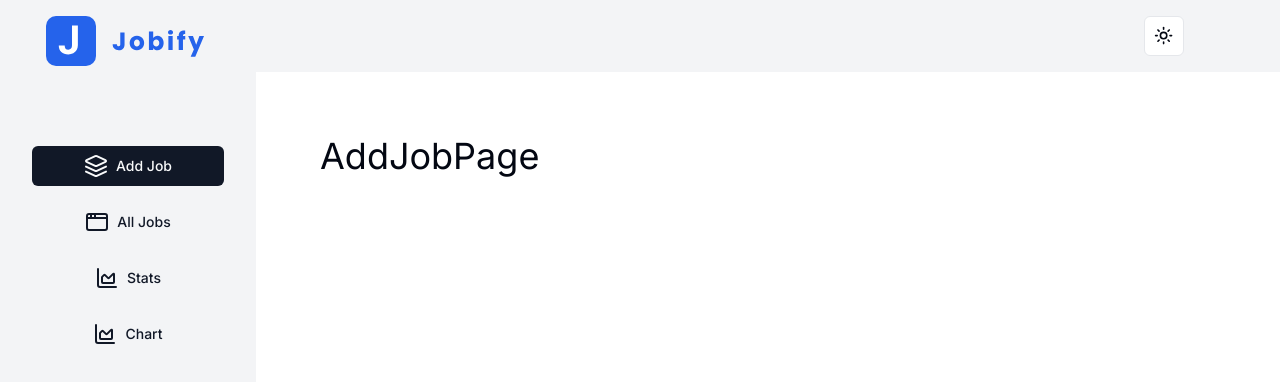
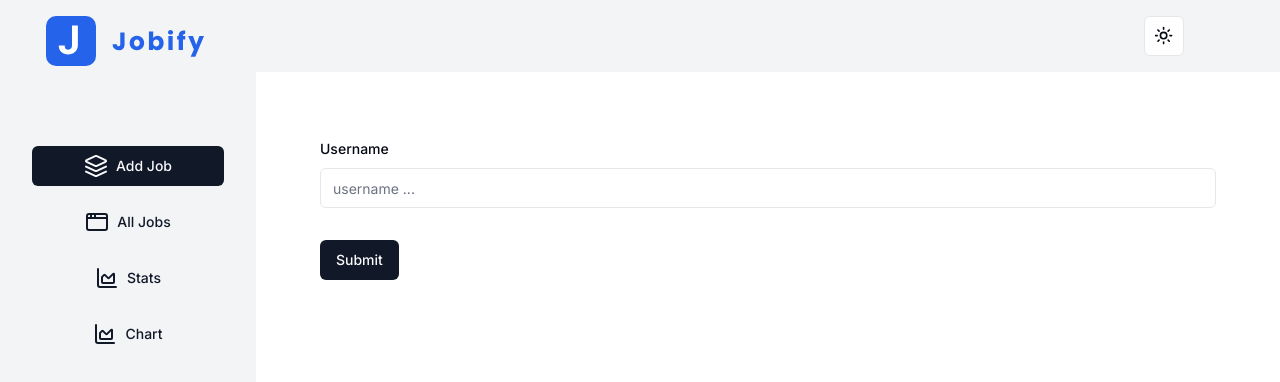
Before and after one commit to usama-rahman/jobify, a Next.js app: page /add-job in a window 1280 px wide. Shown: the top 382 px of the page. Built offline with nearby package versions, Linux system fonts and the light colour scheme.

Commit message:
Shad cn form Added

```diff
--- a/app/(dashboard)/add-job/page.tsx
+++ b/app/(dashboard)/add-job/page.tsx
@@ -1,3 +1,9 @@
+import CreateJobForm from "@/components/CreateJobForm";
+
 export default function AddJobPage() {
-  return <h1 className="text-4xl ">AddJobPage</h1>;
+  return (
+    <>
+      <CreateJobForm />
+    </>
+  );
 }
--- /dev/null
+++ b/components/CreateJobForm.tsx
@@ -0,0 +1,61 @@
+"use client";
+
+import { zodResolver } from "@hookform/resolvers/zod";
+import { useForm } from "react-hook-form";
+import * as z from "zod";
+
+import { Button } from "@/components/ui/button";
+import {
+  Form,
+  FormControl,
+  FormField,
+  FormItem,
+  FormLabel,
+  FormMessage,
+} from "@/components/ui/form";
+import { Input } from "@/components/ui/input";
+
+const formSchema = z.object({
+  username: z.string().min(2, {
+    message: "Username must be at least 2 characters.",
+  }),
+});
+
+function CreateJobForm() {
+  // 1. Define your form.
+  const form = useForm<z.infer<typeof formSchema>>({
+    resolver: zodResolver(formSchema),
+    defaultValues: {
+      username: "",
+    },
+  });
+
+  // 2. Define a submit handler.
+  function onSubmit(values: z.infer<typeof formSchema>) {
+    // Do something with the form values.
+    // ✅ This will be type-safe and validated.
+    console.log(values);
+  }
+
+  return (
+    <Form {...form}>
+      <form onSubmit={form.handleSubmit(onSubmit)} className="space-y-8">
+        <FormField
+          control={form.control}
+          name="username"
+          render={({ field }) => (
+            <FormItem>
+              <FormLabel>Username</FormLabel>
+              <FormControl>
+                <Input placeholder="username ..." {...field} />
+              </FormControl>
+              <FormMessage />
+            </FormItem>
+          )}
+        />
+        <Button type="submit">Submit</Button>
+      </form>
+    </Form>
+  );
+}
+export default CreateJobForm;
--- /dev/null
+++ b/components/ui/form.tsx
@@ -0,0 +1,178 @@
+"use client"
+
+import * as React from "react"
+import * as LabelPrimitive from "@radix-ui/react-label"
+import { Slot } from "@radix-ui/react-slot"
+import {
+  Controller,
+  ControllerProps,
+  FieldPath,
+  FieldValues,
+  FormProvider,
+  useFormContext,
+} from "react-hook-form"
+
+import { cn } from "@/lib/utils"
+import { Label } from "@/components/ui/label"
+
+const Form = FormProvider
+
+type FormFieldContextValue<
+  TFieldValues extends FieldValues = FieldValues,
+  TName extends FieldPath<TFieldValues> = FieldPath<TFieldValues>
+> = {
+  name: TName
+}
+
+const FormFieldContext = React.createContext<FormFieldContextValue>(
+  {} as FormFieldContextValue
+)
+
+const FormField = <
+  TFieldValues extends FieldValues = FieldValues,
+  TName extends FieldPath<TFieldValues> = FieldPath<TFieldValues>
+>({
+  ...props
+}: ControllerProps<TFieldValues, TName>) => {
+  return (
+    <FormFieldContext.Provider value={{ name: props.name }}>
+      <Controller {...props} />
+    </FormFieldContext.Provider>
+  )
+}
+
+const useFormField = () => {
+  const fieldContext = React.useContext(FormFieldContext)
+  const itemContext = React.useContext(FormItemContext)
+  const { getFieldState, formState } = useFormContext()
+
+  const fieldState = getFieldState(fieldContext.name, formState)
+
+  if (!fieldContext) {
+    throw new Error("useFormField should be used within <FormField>")
+  }
+
+  const { id } = itemContext
+
+  return {
+    id,
+    name: fieldContext.name,
+    formItemId: `${id}-form-item`,
+    formDescriptionId: `${id}-form-item-description`,
+    formMessageId: `${id}-form-item-message`,
+    ...fieldState,
+  }
+}
+
+type FormItemContextValue = {
+  id: string
+}
+
+const FormItemContext = React.createContext<FormItemContextValue>(
+  {} as FormItemContextValue
+)
+
+const FormItem = React.forwardRef<
+  HTMLDivElement,
+  React.HTMLAttributes<HTMLDivElement>
+>(({ className, ...props }, ref) => {
+  const id = React.useId()
+
+  return (
+    <FormItemContext.Provider value={{ id }}>
+      <div ref={ref} className={cn("space-y-2", className)} {...props} />
+    </FormItemContext.Provider>
+  )
+})
+FormItem.displayName = "FormItem"
+
+const FormLabel = React.forwardRef<
+  React.ElementRef<typeof LabelPrimitive.Root>,
+  React.ComponentPropsWithoutRef<typeof LabelPrimitive.Root>
+>(({ className, ...props }, ref) => {
+  const { error, formItemId } = useFormField()
+
+  return (
+    <Label
+      ref={ref}
+      className={cn(error && "text-destructive", className)}
+      htmlFor={formItemId}
+      {...props}
+    />
+  )
+})
+FormLabel.displayName = "FormLabel"
+
+const FormControl = React.forwardRef<
+  React.ElementRef<typeof Slot>,
+  React.ComponentPropsWithoutRef<typeof Slot>
+>(({ ...props }, ref) => {
+  const { error, formItemId, formDescriptionId, formMessageId } = useFormField()
+
+  return (
+    <Slot
+      ref={ref}
+      id={formItemId}
+      aria-describedby={
+        !error
+          ? `${formDescriptionId}`
+          : `${formDescriptionId} ${formMessageId}`
+      }
+      aria-invalid={!!error}
+      {...props}
+    />
+  )
+})
+FormControl.displayName = "FormControl"
+
+const FormDescription = React.forwardRef<
+  HTMLParagraphElement,
+  React.HTMLAttributes<HTMLParagraphElement>
+>(({ className, ...props }, ref) => {
+  const { formDescriptionId } = useFormField()
+
+  return (
+    <p
+      ref={ref}
+      id={formDescriptionId}
+      className={cn("text-sm text-muted-foreground", className)}
+      {...props}
+    />
+  )
+})
+FormDescription.displayName = "FormDescription"
+
+const FormMessage = React.forwardRef<
+  HTMLParagraphElement,
+  React.HTMLAttributes<HTMLParagraphElement>
+>(({ className, children, ...props }, ref) => {
+  const { error, formMessageId } = useFormField()
+  const body = error ? String(error?.message) : children
+
+  if (!body) {
+    return null
+  }
+
+  return (
+    <p
+      ref={ref}
+      id={formMessageId}
+      className={cn("text-sm font-medium text-destructive", className)}
+      {...props}
+    >
+      {body}
+    </p>
+  )
+})
+FormMessage.displayName = "FormMessage"
+
+export {
+  useFormField,
+  Form,
+  FormItem,
+  FormLabel,
+  FormControl,
+  FormDescription,
+  FormMessage,
+  FormField,
+}
--- /dev/null
+++ b/components/ui/input.tsx
@@ -0,0 +1,25 @@
+import * as React from "react"
+
+import { cn } from "@/lib/utils"
+
+export interface InputProps
+  extends React.InputHTMLAttributes<HTMLInputElement> {}
+
+const Input = React.forwardRef<HTMLInputElement, InputProps>(
+  ({ className, type, ...props }, ref) => {
+    return (
+      <input
+        type={type}
+        className={cn(
+          "flex h-10 w-full rounded-md border border-input bg-background px-3 py-2 text-sm ring-offset-background file:border-0 file:bg-transparent file:text-sm file:font-medium placeholder:text-muted-foreground focus-visible:outline-none focus-visible:ring-2 focus-visible:ring-ring focus-visible:ring-offset-2 disabled:cursor-not-allowed disabled:opacity-50",
+          className
+        )}
+        ref={ref}
+        {...props}
+      />
+    )
+  }
+)
+Input.displayName = "Input"
+
+export { Input }
--- /dev/null
+++ b/components/ui/label.tsx
@@ -0,0 +1,26 @@
+"use client"
+
+import * as React from "react"
+import * as LabelPrimitive from "@radix-ui/react-label"
+import { cva, type VariantProps } from "class-variance-authority"
+
+import { cn } from "@/lib/utils"
+
+const labelVariants = cva(
+  "text-sm font-medium leading-none peer-disabled:cursor-not-allowed peer-disabled:opacity-70"
+)
+
+const Label = React.forwardRef<
+  React.ElementRef<typeof LabelPrimitive.Root>,
+  React.ComponentPropsWithoutRef<typeof LabelPrimitive.Root> &
+    VariantProps<typeof labelVariants>
+>(({ className, ...props }, ref) => (
+  <LabelPrimitive.Root
+    ref={ref}
+    className={cn(labelVariants(), className)}
+    {...props}
+  />
+))
+Label.displayName = LabelPrimitive.Root.displayName
+
+export { Label }
--- a/package.json
+++ b/package.json
@@ -10,8 +10,10 @@
   },
   "dependencies": {
     "@clerk/nextjs": "^4.31.4",
+    "@hookform/resolvers": "^3.9.0",
     "@prisma/client": "^5.18.0",
     "@radix-ui/react-dropdown-menu": "^2.1.1",
+    "@radix-ui/react-label": "^2.1.0",
     "@radix-ui/react-separator": "^1.1.0",
     "@radix-ui/react-slot": "^1.1.0",
     "@tanstack/react-query": "^5.51.24",
@@ -24,9 +26,11 @@
     "next-themes": "^0.2.1",
     "react": "^18",
     "react-dom": "^18",
+    "react-hook-form": "^7.52.2",
     "recharts": "^2.12.7",
     "tailwind-merge": "^2.5.2",
-    "tailwindcss-animate": "^1.0.7"
+    "tailwindcss-animate": "^1.0.7",
+    "zod": "^3.23.8"
   },
   "devDependencies": {
     "@types/node": "^20",
```
Also changed, not shown: 1 other file (tests, documents, lock files or other folders).
